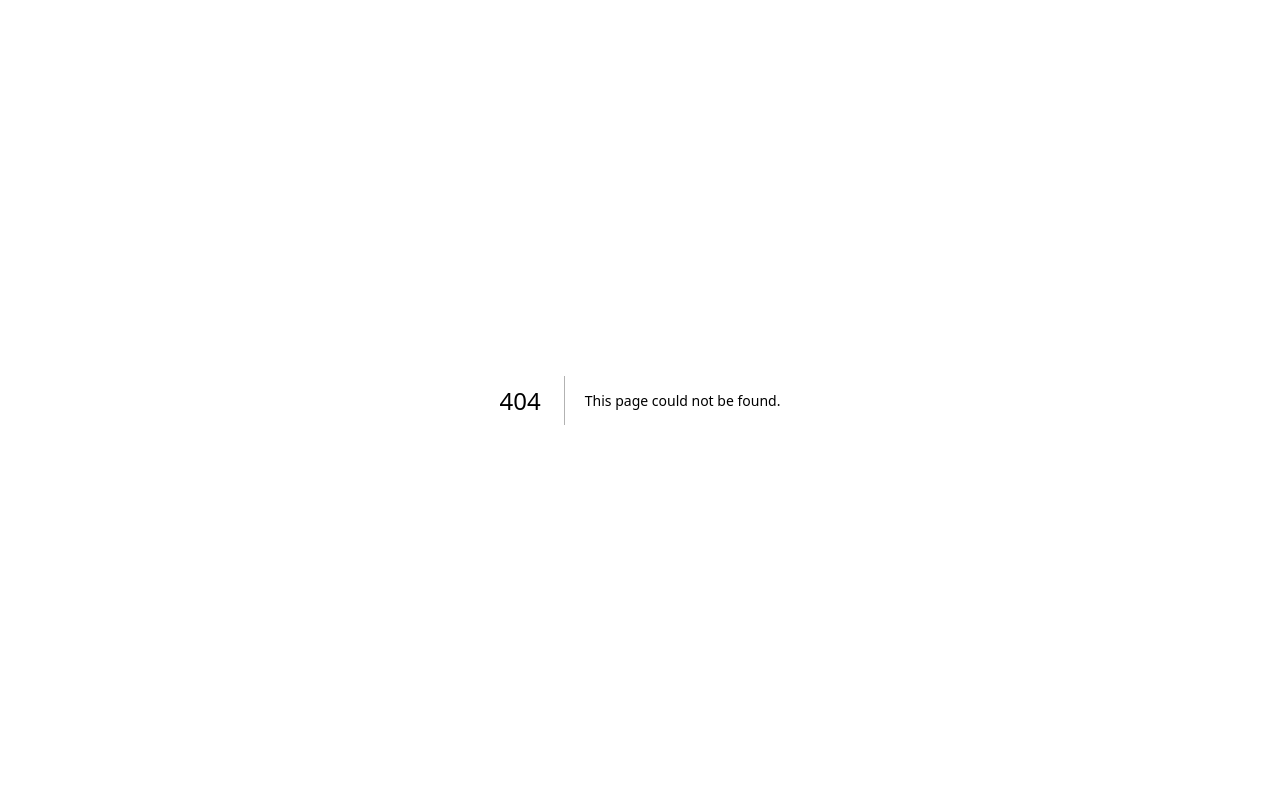
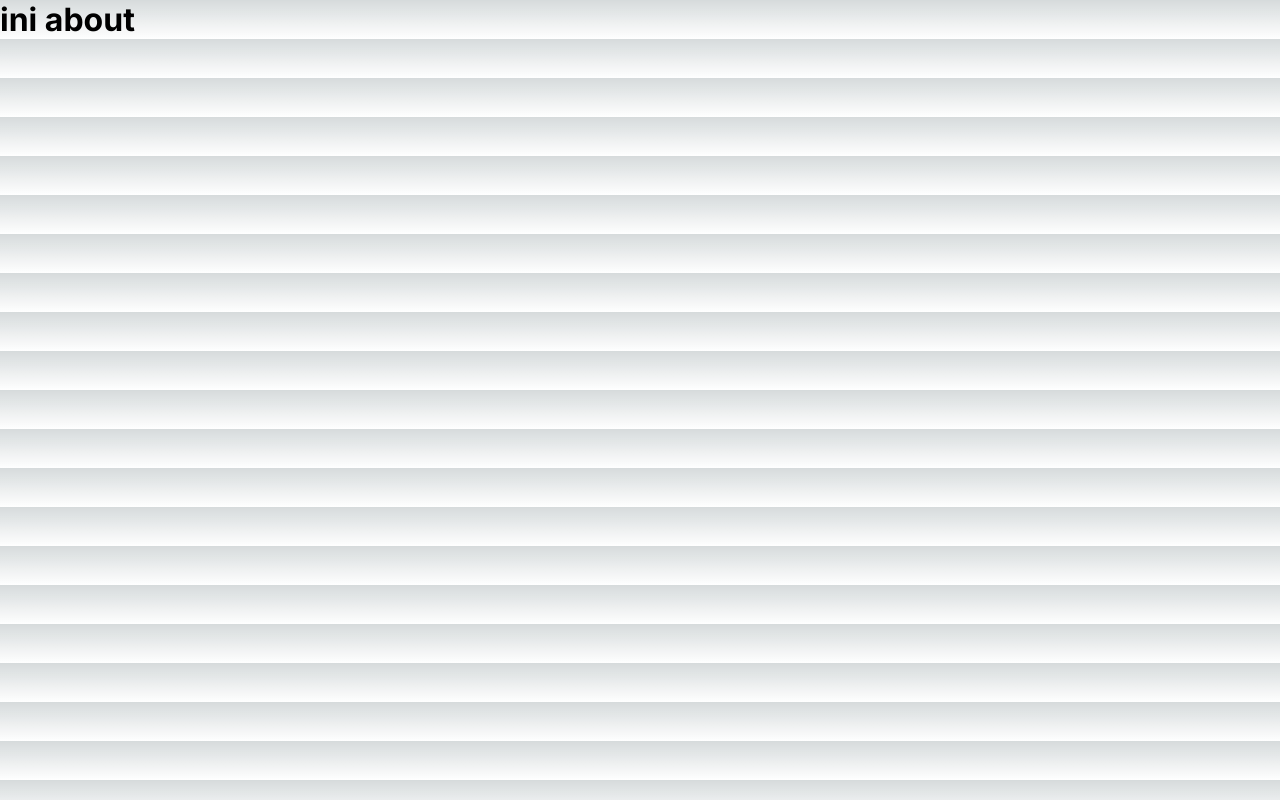
Before and after one commit to flamousz/portfolio, a Next.js app: page /about in a window 1280 px wide. Before the commit this address had no page. Built offline with nearby package versions, Linux system fonts and the light colour scheme.

Commit message:
add about folder

```diff
--- /dev/null
+++ b/src/app/about/layout.jsx
@@ -0,0 +1,15 @@
+
+export const metadata = {
+    title: 'about',
+    description: 'about me page'
+}
+
+const AboutLayout = ({ children }) => {
+	return (
+		<html lang='eng'>
+			<body>{children}</body>
+		</html>
+	);
+};
+
+export default AboutLayout;
--- /dev/null
+++ b/src/app/about/page.jsx
@@ -0,0 +1,10 @@
+
+
+const Page =  () => {
+
+    return(
+        <h1>ini about</h1>
+    )
+}
+
+export default Page
--- a/src/app/page.js
+++ b/src/app/page.jsx
@@ -1,10 +1,12 @@
 import Image from 'next/image'
 import styles from './page.module.css'
+import Link from 'next/link'
 
 export default function Home() {
   return (
     <main className={styles.main}>
       <div className={styles.description}>
+        <Link href={'/about'}>about</Link>
         <p>
           Get started by editing&nbsp;
           <code className={styles.code}>src/app/page.js</code>
```
